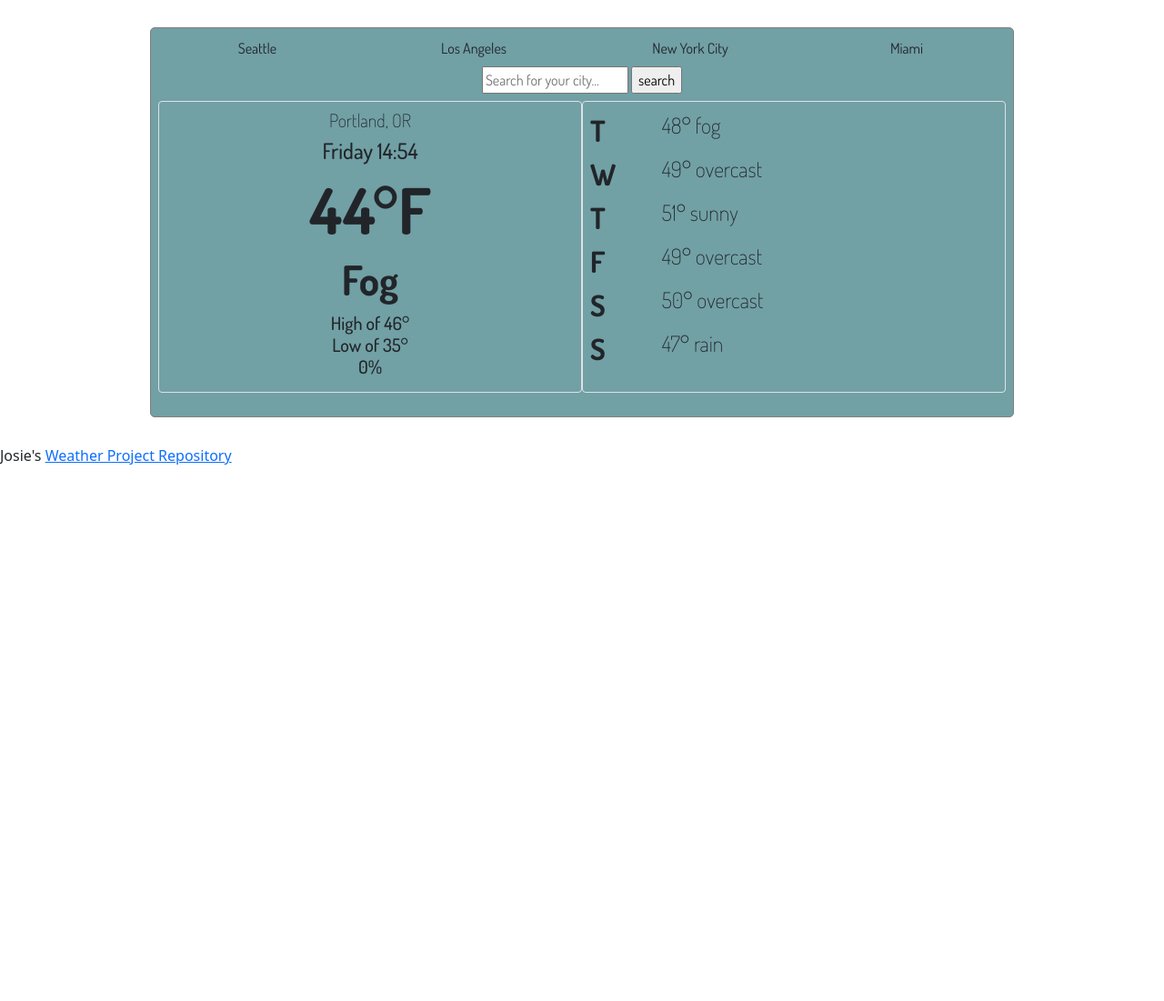
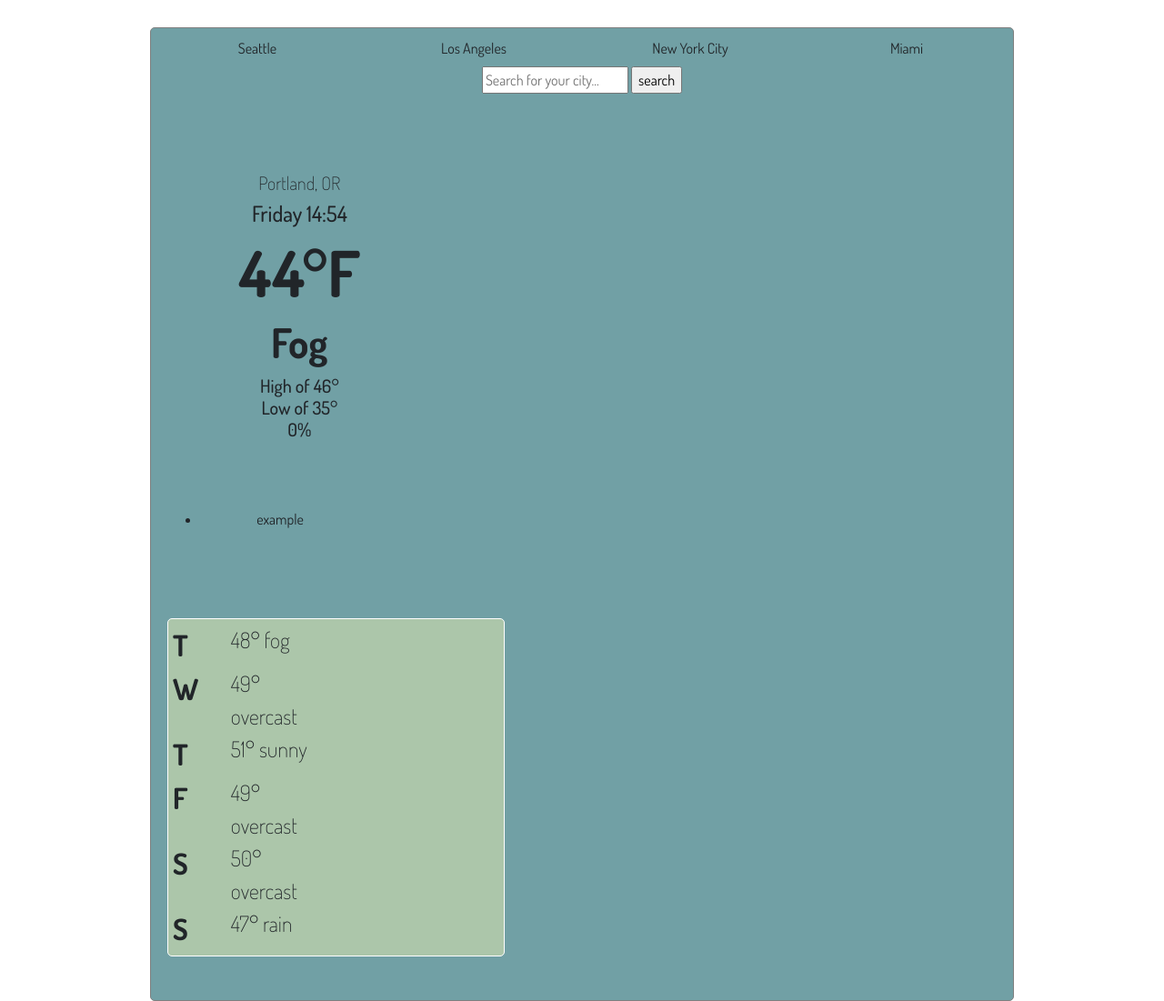
Before and after one commit to josie113/SheCodes-Weather-Project, a plain HTML site: page index.html in a window 1280 px wide. Shown: the top 1101 px of the page at 91% size. Before the commit the page ends 800 px from the top, so only its background shows below. Drawn offline with nearby package versions, Linux system fonts and the light colour scheme.

Commit message:
updated grid layout/borders

```diff
--- a/index.html
+++ b/index.html
@@ -41,15 +41,25 @@
             </form>
           </div>
         </div>
-        <div class="row gx-1 mb-3" id="today">
-          <div class="col-6 p-2 mr-2 border rounded text-center">
+        <div class="row gx-1 mb-3">
+          <div class="col-4 p-2 mr-2 text-center">
+           <div class="today"></div>
             <h3 id="city">Portland, OR</h3>
             <h4>Monday</h4>
             <h1 id="current-temp">44°F</h1>
             <h2 id="description">Fog</h2>
             <h5>High of 46°<br />Low of 35°<br />0%</h5>
+           </div>
           </div>
-          <div class="col-6 p-2 border rounded" id="daily">
+          <div class="col-3 p-2 mr-2 text-center">
+            <div class="today-details">
+							<ul>
+								<li>example</li>
+							</ul>
+						</div>
+          </div>
+          <div class="col-5 p-2">
+						<div class="daily">
             <section class="tuesday">
               <div class="row">
                 <div class="col-2 text-left">
@@ -100,6 +110,7 @@
                 </div>
               </div>
             </section>
+					 </div>
           </div>
         </div>
       </div>
--- a/src/style.css
+++ b/src/style.css
@@ -8,8 +8,15 @@
   background: #71a0a5;
 }
 .today,
+.today-details,
+.daily {
+  padding: 5px;
+  margin: 30px auto;
+}
 .daily {
   background-color: #acc6aa;
+  border: 1px solid white;
+  border-radius: 5px;
 }
 h1 {
   font-weight: bold;
```
